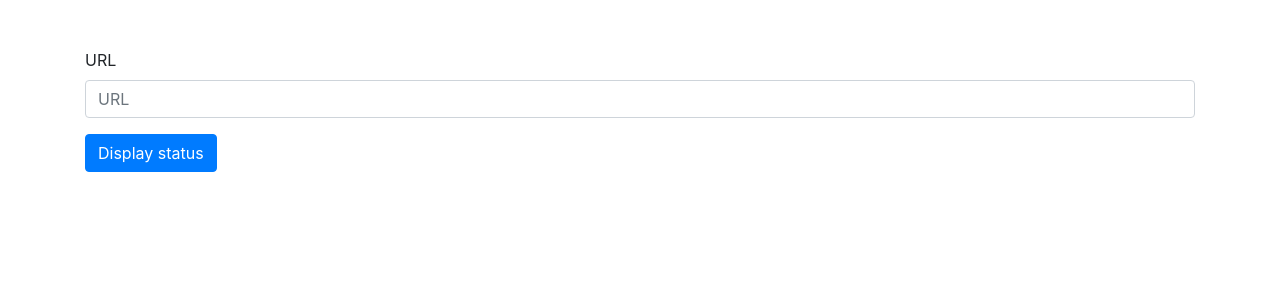
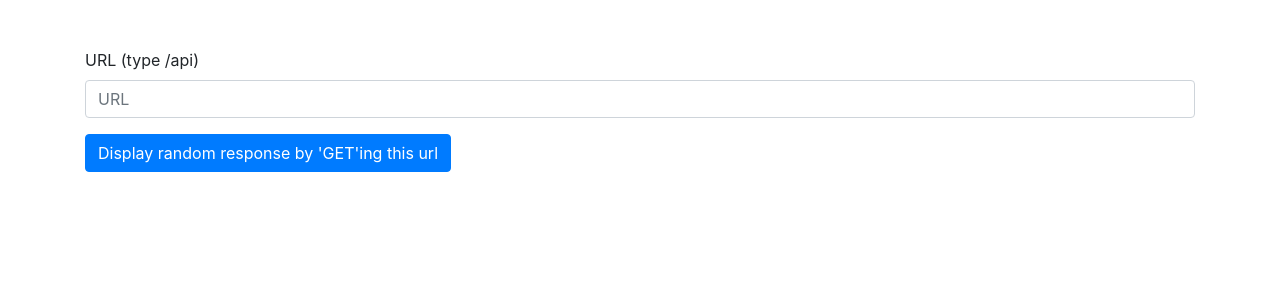
Before and after one commit to dockup/react-sample, a React (Create React App) app: page / in a window 1280 px wide. Shown: the top 300 px of the page. Built offline with nearby package versions, Linux system fonts and the light colour scheme.

Commit message:
instead of status, print response body

```diff
--- a/src/App.js
+++ b/src/App.js
@@ -29,8 +29,7 @@ class App extends Component {
       .get(this.state.url)
       .then(response => {
         // handle success
-        console.log(response.status);
-        this.changeText(response.status);
+        this.changeText(response.data);
       })
       .catch(function(error) {
         // handle error
@@ -42,7 +41,7 @@ class App extends Component {
     return (
       <div className="container mt-5">
         <div className="form-group">
-          <label htmlFor="exampleInputPassword1">URL</label>
+          <label htmlFor="exampleInputPassword1">URL (type /api)</label>
           <input
             onChange={e => this.onChange(e)}
             type="text"
@@ -52,8 +51,9 @@ class App extends Component {
           />
         </div>
         <button className="btn btn-primary" onClick={e => this.getText(e)}>
-          Display status
+          Display random response by 'GET'ing this url
         </button>
+        <br />
         <p>{this.state.text}</p>
       </div>
     );
```
